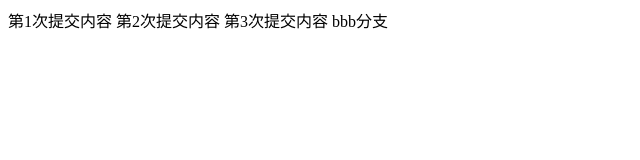
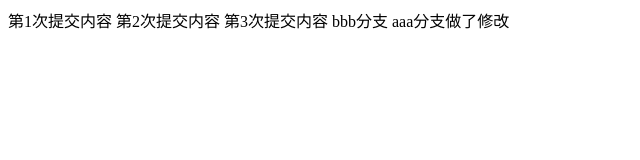
Before and after one commit to LSR2017081166/git2, a plain HTML site: page index.html in a window 1280 px wide. Shown: the whole page, without its empty margins (0-640 px from the left). Drawn offline with Linux system fonts and the light colour scheme.

Commit message:
a做了修改

```diff
--- a/index.html
+++ b/index.html
@@ -10,5 +10,6 @@
     第2次提交内容
     第3次提交内容
     bbb分支
+    aaa分支做了修改
 </body>
 </html>
```
